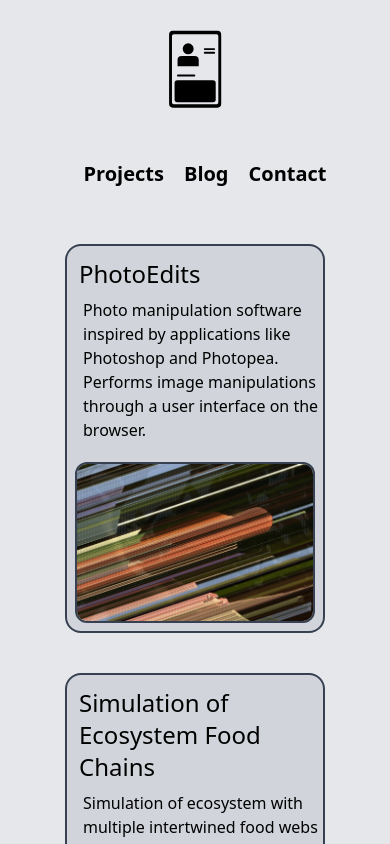
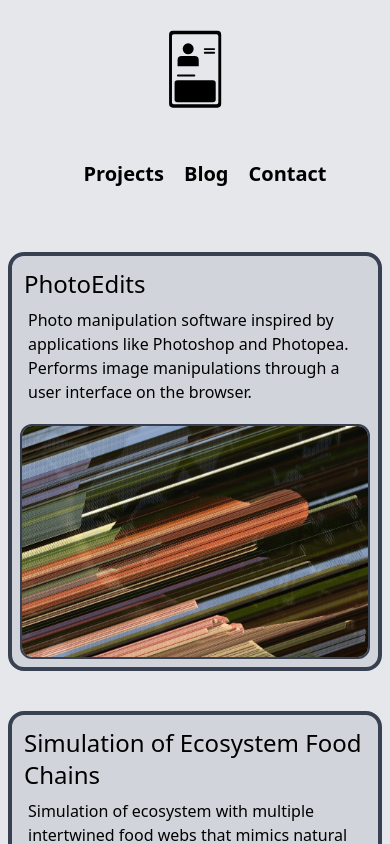
Before and after one commit to ClaytonWas/ClaytonWas.github.io, a React (Vite) app: page /projects in a window 390 px wide. Shown: the top 844 px of the page. Built offline with nearby package versions, Linux system fonts and the light colour scheme.

Commit message:
Overhaul of projects section for movile devices.

```diff
--- a/src/components/Project.jsx
+++ b/src/components/Project.jsx
@@ -1,7 +1,7 @@
 import { Link } from "react-router-dom";
 
 const Project = ({title, description, picture, html_link}) => (
-    <div className="bg-gray-300 max-w-screen-md p-2 mb-10 w-2/3 rounded-2xl group border-2 border-gray-700 hover:border-gray-500">
+    <div className="bg-gray-300 w-full p-2 mb-10 rounded-2xl group border-gray-700 border-4 md:w-2/3 md:border-2 hover:border-gray-500">
         <Link to={html_link} className="flex flex-col md:flex-row">
             <div className="break-words w-full md:w-3/4 m-1">
                 <p className="text-2xl font-medium group-hover:text-sky-800">{title}</p>
--- a/src/pages/projects.jsx
+++ b/src/pages/projects.jsx
@@ -9,7 +9,7 @@ import Ducks from '../assets/images/Ducks.jpeg'
 const Projects = () => (
     <div className="bg-gray-200 min-h-screen flex flex-col">
         <NavBar />
-        <div className="flex flex-grow flex-col justify-center items-center">
+        <div className="flex flex-grow flex-col justify-center items-center m-2 md:m-0">
             <Project
                 title="PhotoEdits"
                 description="Photo manipulation software inspired by applications like Photoshop and Photopea. Performs image manipulations through a user interface on the browser."
```
